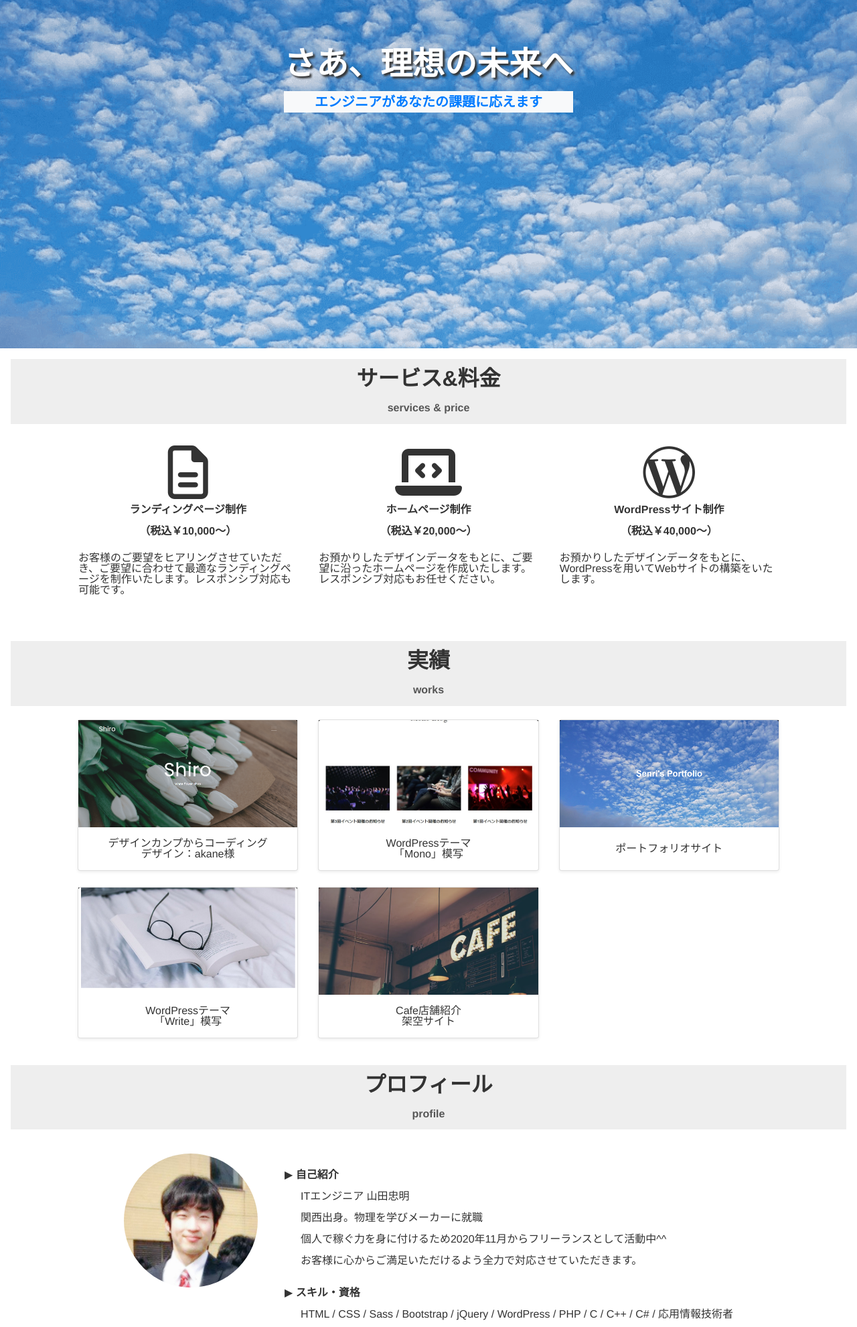
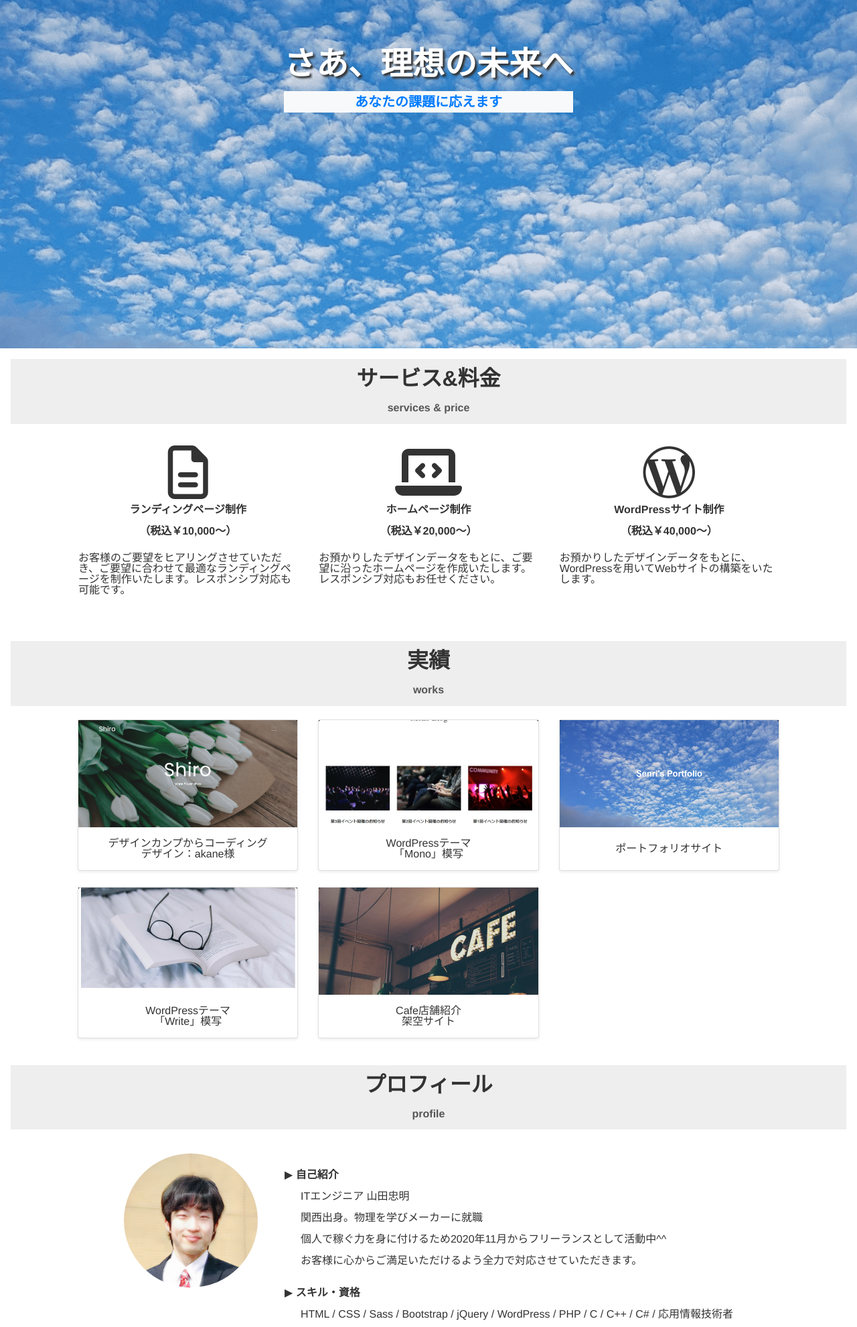
Before and after one commit to senri-git/portfolio, a plain HTML site: page index.html in a window 1280 px wide. Shown: the part 280-2261 px from the top of the page at 67% size. Drawn offline with nearby package versions, Linux system fonts and the light colour scheme; some packages are replaced by stand-ins of ours.

Commit message:
oldファイルの削除、顔写真変更、favicon追加

```diff
--- a/index.html
+++ b/index.html
@@ -9,6 +9,7 @@
 		integrity="sha384-9aIt2nRpC12Uk9gS9baDl411NQApFmC26EwAOH8WgZl5MYYxFfc+NcPb1dKGj7Sk" crossorigin="anonymous" />
 	<link rel="stylesheet" href="css/doctor-reset.css" />
 	<link rel="stylesheet" href="css/style.css" />
+	<link rel="icon" type="image/png" href="img/favicon.png">
 	<script src="js/jquery.min.js"></script>
 	<script src="https://kit.fontawesome.com/7b93c770f7.js" crossorigin="anonymous"></script>
 	<script src="https://cdn.jsdelivr.net/npm/lazyload@2.0.0-rc.2/lazyload.min.js"></script>
@@ -107,7 +108,7 @@
 					</div>
 					<div class="text mt-3 bg-light">
 						<small
-							class="mt-5 p-2 text-center text-primary  font-weight-bold h5 ">エンジニアが<span>あなたの課題に応えます</span></small>
+							class="mt-5 p-2 text-center text-primary  font-weight-bold h5 "><span>あなたの課題に応えます</span></small>
 					</div>
 
 				</div>
@@ -234,7 +235,7 @@
 						<h1>プロフィール<br><span>profile</span></h1>
 					</div>
 					<div class="container">
-						<img class="rounded-circle animationTarget" src="img/face2016.jpg" alt="プロフィール画像" />
+						<img class="rounded-circle animationTarget" src="img/face2016.png" alt="プロフィール画像" />
 						<div class="text">
 							<div class="animationTarget">
 
```
Also changed, not shown: img/face2016.jpg (deleted), img/face2016.png (added), img/favicon.png (added), img/logo.png (added), img/old/Comming-soon.jpg (deleted), img/old/TopImage-sky.jpg (deleted), img/old/TopImage-sky.png (deleted), img/old/profile.jpg (deleted), img/old/sky.JPG (deleted), img/old/架空サイトCafe店舗紹介.png (deleted), img/old/模写_Write_書くためのテーマ.png (deleted), 1 other file.
